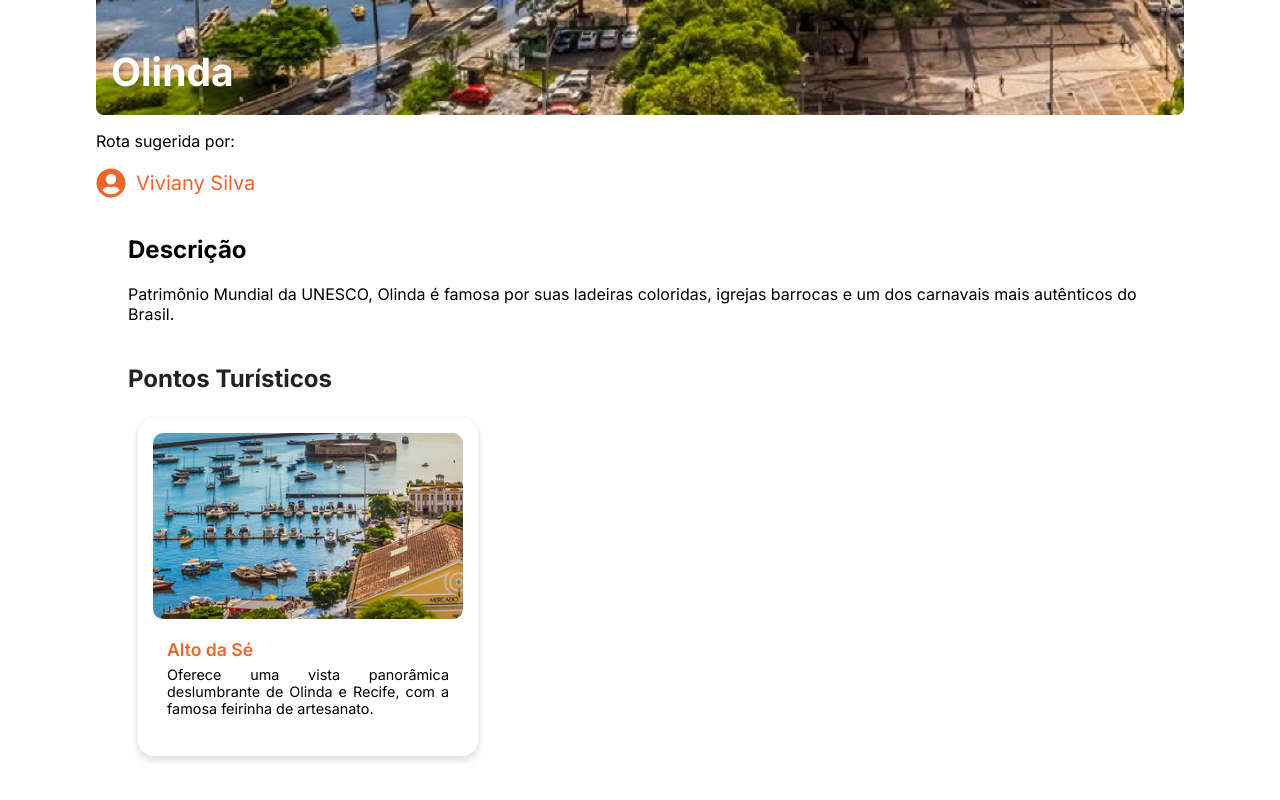
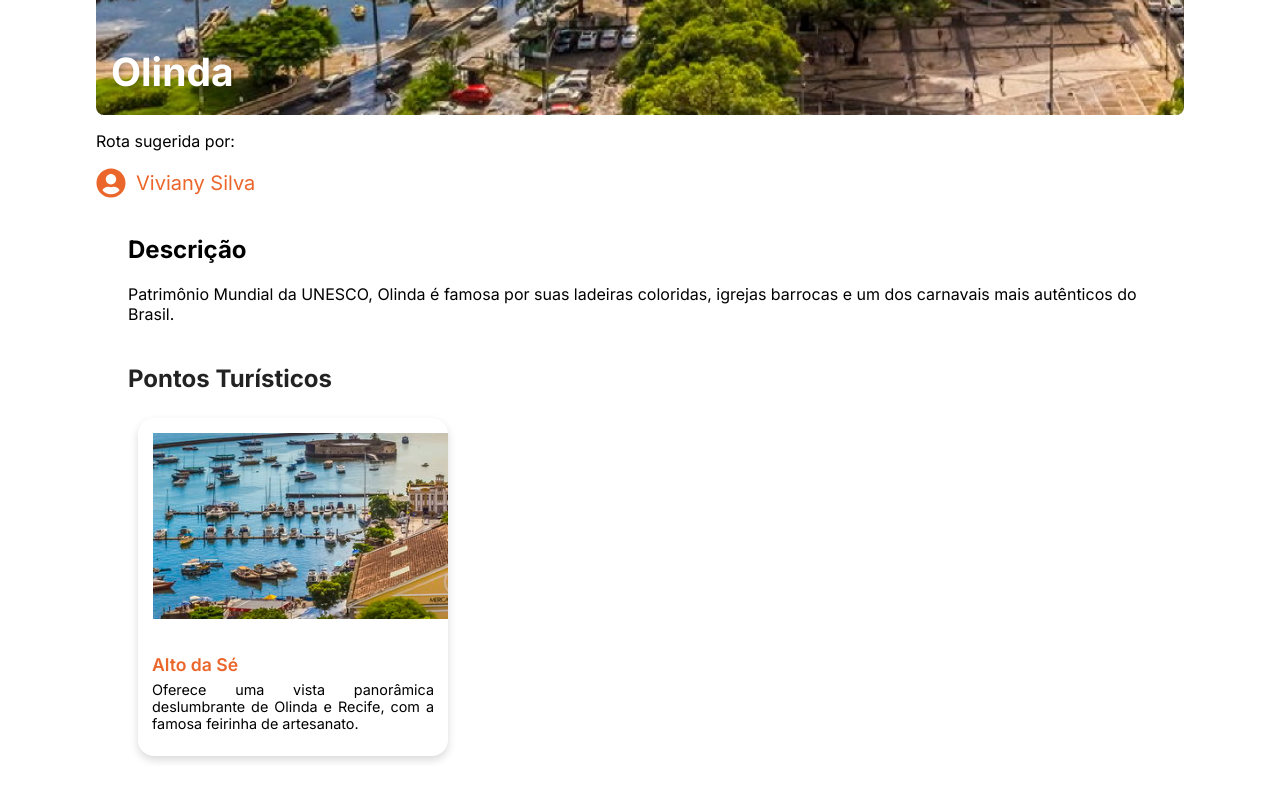
Before and after one commit to callmepeh/Rotas-Nordestinas-Ger-ncia-de-Projetos, a React (Vite) app in the folder rotas-nordestinas/: page /destinos/Picos in a window 1280 px wide. Shown: the part 541-1341 px from the top of the page. Built offline with nearby package versions, Linux system fonts and the light colour scheme.

Commit message:
Revert "Merge branch 'main' of https://github.com/VivySilva/Rotas-Nordestinas"
This reverts commit f688a3ff4d3bcd664918a0a8aacaa7a264ce3c7b, reversing
changes made to 6051568f8466fcad98f65c4d5cb4d402a34809c1.

```diff
--- a/rotas-nordestinas/src/components/destinations/GeneralCard.css
+++ b/rotas-nordestinas/src/components/destinations/GeneralCard.css
@@ -6,7 +6,6 @@
     box-shadow: 0 4px 8px rgba(0, 0, 0, 0.15);
     transition: transform 0.3s;
     flex-shrink: 0;
-    padding: 15px   ;
 }
 
 .info-card:hover {
@@ -15,7 +14,10 @@
 
 .info-card-image {
   width: 100%;
-  border-radius: 10px;
+  height: 100%;
+  justify-items: center;
+  /* object-fit: cover; */
+  margin: 15px;
 }
 
 .info-card-content {
```
